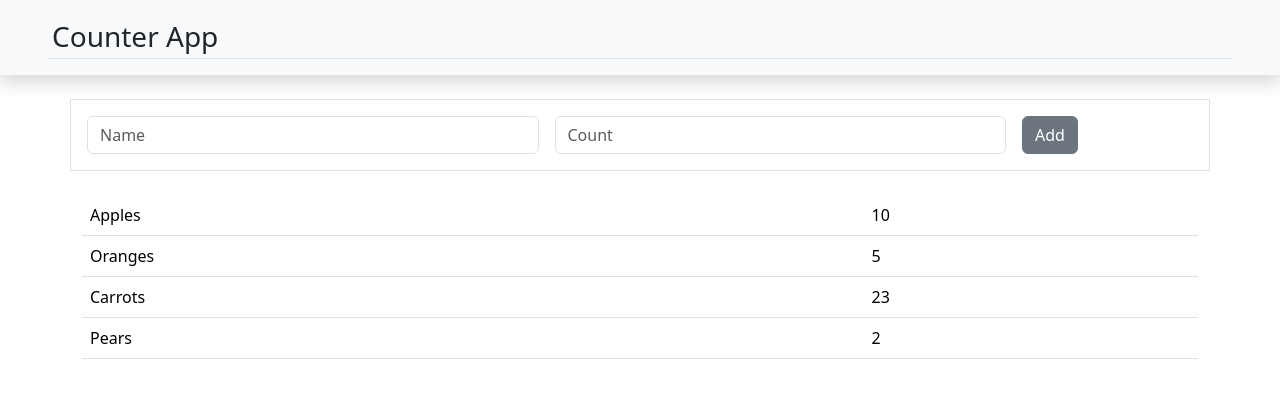
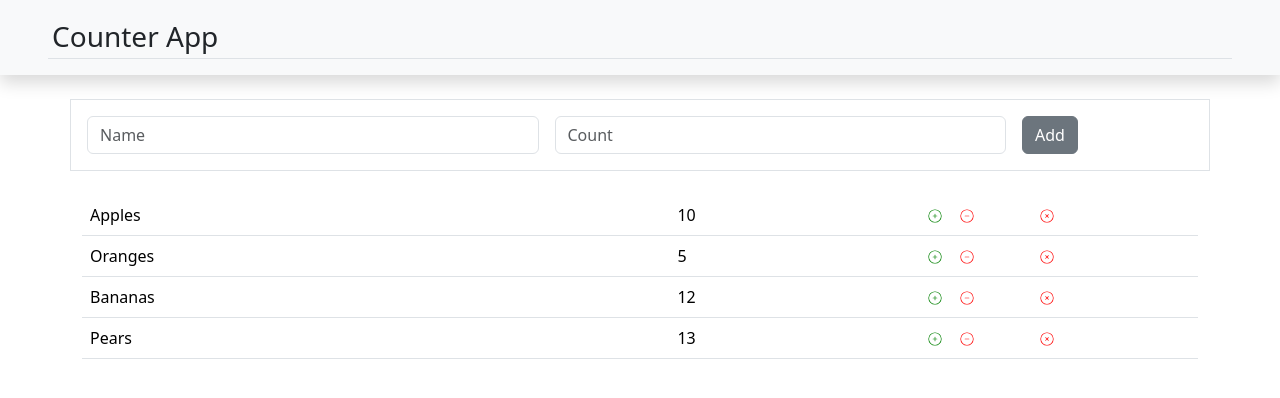
Before and after one commit to Brijsunil2/counter-app, a React (Create React App) app: page / in a window 1280 px wide. Shown: the top 398 px of the page. Built offline with nearby package versions, Linux system fonts and the light colour scheme; data requests are answered from the project's data file; the HTML template or start-up script is replaced by a standard one.

Commit message:
Buttons and Database
Added increment and decrement buttons and made sure database is functioning and correct.

```diff
--- a/db.json
+++ b/db.json
@@ -11,13 +11,13 @@
       "count": 5
     },
     {
-      "id": 3,
-      "text": "Carrots",
-      "count": 23
+      "text": "Bananas",
+      "count": 12,
+      "id": 3
     },
     {
       "text": "Pears",
-      "count": "2",
+      "count": 13,
       "id": 4
     }
   ]
--- a/src/App.js
+++ b/src/App.js
@@ -29,6 +29,13 @@ const App = () => {
     return data;
   }
 
+  const fetchCounter = async (id) => {
+    const res = await fetch(`${countersLink}/${id}`);
+    const data = await res.json();
+
+    return data;
+  }
+
   const addCounter = async (counter) => {
     const res = await fetch(countersLink, {
       method: 'POST',
@@ -42,6 +49,24 @@ const App = () => {
     setCounters([...counters, data]);
   }
 
+  const addToCounter = async (id) => {
+    const counterToInc = await fetchCounter(id);
+    const updCounter = {...counterToInc, count: counterToInc.count + 1};
+    const res = await fetch(`${countersLink}/${id}`,
+      {
+        method: "PUT",
+        headers: {
+          "Content-type": "application/json"
+        },
+        body: JSON.stringify(updCounter)
+      }
+    );
+
+    const data = await res.json();
+
+    setCounters(counters.map((counter) => counter.id === id ? {...counter, count: data.count} : counter));
+  }
+
   return (
     <>
       <Header />
--- a/src/components/AddCounter.js
+++ b/src/components/AddCounter.js
@@ -4,7 +4,7 @@ const AddCounter = ({ addCounter }) => {
   const maxCount = 2147483647;
   const minCount = 0;
   const [text, setText] = useState('');
-  const [count, setCount] = useState();
+  const [count, setCount] = useState('');
 
   const onSubmit = (e) => {
     e.preventDefault();
@@ -14,9 +14,11 @@ const AddCounter = ({ addCounter }) => {
       return;
     }
 
-    addCounter({text, count});
+    const countInt = parseInt(count);
+
+    addCounter({text, count: countInt});
     setText('');
-    setCount();
+    setCount('');
   }
 
   return (
--- a/src/components/CounterListItem.js
+++ b/src/components/CounterListItem.js
@@ -1,8 +1,27 @@
+import { CiCirclePlus, CiCircleMinus ,CiCircleRemove } from "react-icons/ci";
 const CounterListItem = ({ counter }) => {
   return (
-    <tr>
-      <td>{counter.text}</td>
-      <td>{counter.count}</td>
+    <tr className="px-4">
+      <td>
+        {counter.text}
+      </td>
+      <td>
+        {counter.count}
+      </td>
+      <td className="w-25">
+        <CiCirclePlus
+          style={{ color: 'green', cursor: 'pointer' }}
+        />
+        &emsp;
+        <CiCircleMinus
+          style={{ color: 'red', cursor: 'pointer' }}
+        />
+        &emsp;&emsp;&emsp;&emsp;
+        <CiCircleRemove
+          className=""
+          style={{ color: 'red', cursor: 'pointer' }}
+        />
+      </td>
     </tr>
   )
 }
```
Also changed, not shown: src/App.css (line endings or trailing spaces).
